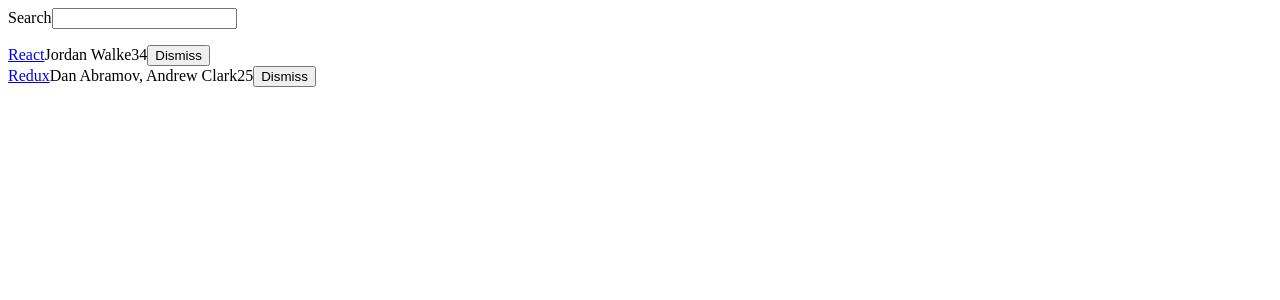
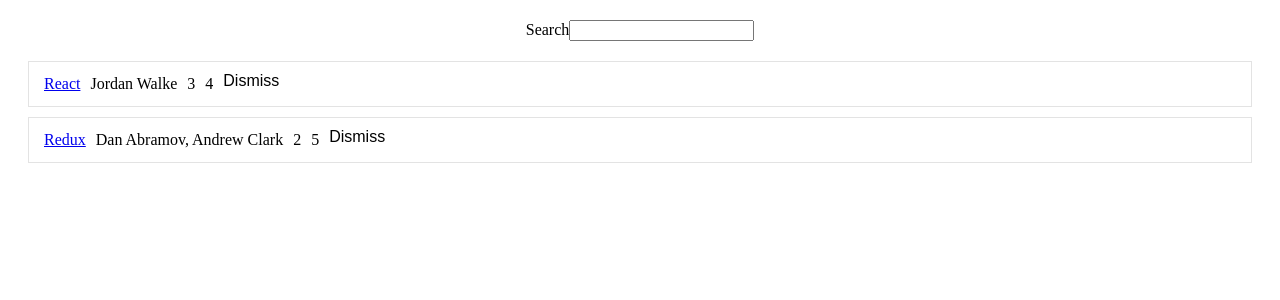
Before and after one commit to edwincorea/hackernews, a React app: page / in a window 1280 px wide. Shown: the top 300 px of the page. Built offline with nearby package versions, Linux system fonts and the light colour scheme.

Commit message:
Styling Components.

```diff
--- a/src/App.css
+++ b/src/App.css
@@ -1,3 +1,63 @@
-p {
-  color: blue;
- }
+.page {
+    margin: 20px;
+  }
+
+  .interactions {
+    text-align: center;
+  }
+
+  .table {
+    margin: 20px 0;
+  }
+
+  .table-header {
+    display: flex;
+    line-height: 24px;
+    font-size: 16px;
+    padding: 0 10px;
+    justify-content: space-between;
+  }
+
+  .table-empty {
+    margin: 200px;
+    text-align: center;
+    font-size: 16px;
+  }
+
+  .table-row {
+    display: flex;
+    line-height: 24px;
+    white-space: nowrap;
+    margin: 10px 0;
+    padding: 10px;
+    background: #ffffff;
+    border: 1px solid #e3e3e3;
+  }
+
+  .table-header > span {
+    overflow: hidden;
+    text-overflow: ellipsis;
+    padding: 0 5px;
+  }
+
+  .table-row > span {
+    overflow: hidden;
+    text-overflow: ellipsis;
+    padding: 0 5px;
+  }
+
+  .button-inline {
+    border-width: 0;
+    background: transparent;
+    color: inherit;
+    text-align: inherit;
+    -webkit-font-smoothing: inherit;
+    padding: 0;
+    font-size: inherit;
+    cursor: pointer;
+  }
+
+  .button-active {
+    border-radius: 0;
+    border-bottom: 1px solid #38BB6C;
+  }
--- a/src/App.js
+++ b/src/App.js
@@ -1,5 +1,17 @@
 import React, { Component } from 'react'
 require('./App.css')
+
+const largeColumn = {
+	width: '40%',
+}
+
+const midColumn = {
+	width: '30%',
+}
+
+const smallColumn = {
+	width: '10%',
+}
 
 const list = [
 	{
@@ -24,7 +36,6 @@
 	item.title.toLowerCase().includes(searchTerm.toLowerCase())
 
 class App extends Component {
-
 	constructor(props) {
 		super(props)
 
@@ -50,13 +61,15 @@
 	render() {
 		const { searchTerm, list } = this.state
 		return (
-			<div className="App">
+			<div className="page">
+				<div className="interactions">
 					<Search
 						value={searchTerm}
 						onChange={this.onSearchChange}
 					>
           				Search
 					</Search>
+				</div>
 				<Table
 					list={list}
 					pattern={searchTerm}
@@ -78,24 +91,32 @@
 	</form>
 
 const Table = ({ list, pattern, onDismiss }) =>
-	<div>
+	<div className="table">
 		{list.filter(isSearched(pattern)).map(item =>
-			<div key={item.objectID}>
-				<span>
+			<div key={item.objectID} className="table-row">
+				<span style={{largeColumn}}>
 					<a href={item.url}>{item.title}</a>
 				</span>
-				<span>{item.author}</span>
-				<span>{item.num_comments}</span>
-				<span>{item.points}</span>
-				<span>
-					<Button onClick={() => onDismiss(item.objectID)}>
+				<span style={{midColumn}}>
+					{item.author}
+				</span>
+				<span style={{smallColumn}}>
+					{item.num_comments}
+				</span>
+				<span style={{smallColumn}}>
+					{item.points}
+				</span>
+				<span style={{smallColumn}}>
+					<Button
+						onClick={() => onDismiss(item.objectID)}
+						className="button-inline"
+					>
             			Dismiss
 					</Button>
 				</span>
 			</div>
 		)}
 	</div>
-
 const Button = ({onClick, className, children }) =>
 	<button
 		onClick={onClick}
--- a/src/index.css
+++ b/src/index.css
@@ -1,14 +1,44 @@
 body {
-  margin: 0;
-  padding: 0;
-  font-family: -apple-system, BlinkMacSystemFont, "Segoe UI", "Roboto", "Oxygen",
-    "Ubuntu", "Cantarell", "Fira Sans", "Droid Sans", "Helvetica Neue",
-    sans-serif;
-  -webkit-font-smoothing: antialiased;
-  -moz-osx-font-smoothing: grayscale;
+  color: #222;
+  background: #f4f4f4;
+  font: 400 14px CoreSans, Arial, sans-serif;
 }
 
-code {
-  font-family: source-code-pro, Menlo, Monaco, Consolas, "Courier New",
-    monospace;
+a {
+  color: #222;
 }
+
+a:hover {
+  text-decoration: underline;
+}
+
+ul, li {
+  list-style: none;
+  padding: 0;
+  margin: 0;
+}
+
+input {
+  padding: 10px;
+  border-radius: 5px;
+  outline: none;
+  margin-right: 10px;
+  border: 1px solid #dddddd;
+}
+
+button {
+  padding: 10px;
+  border-radius: 5px;
+  border: 1px solid #dddddd;
+  background: transparent;
+  color: #808080;
+  cursor: pointer;
+}
+
+button:hover {
+  color: #222;
+}
+
+*:focus {
+  outline: none;
+}
```
Lines whose indentation alone changed are shown as unchanged.
